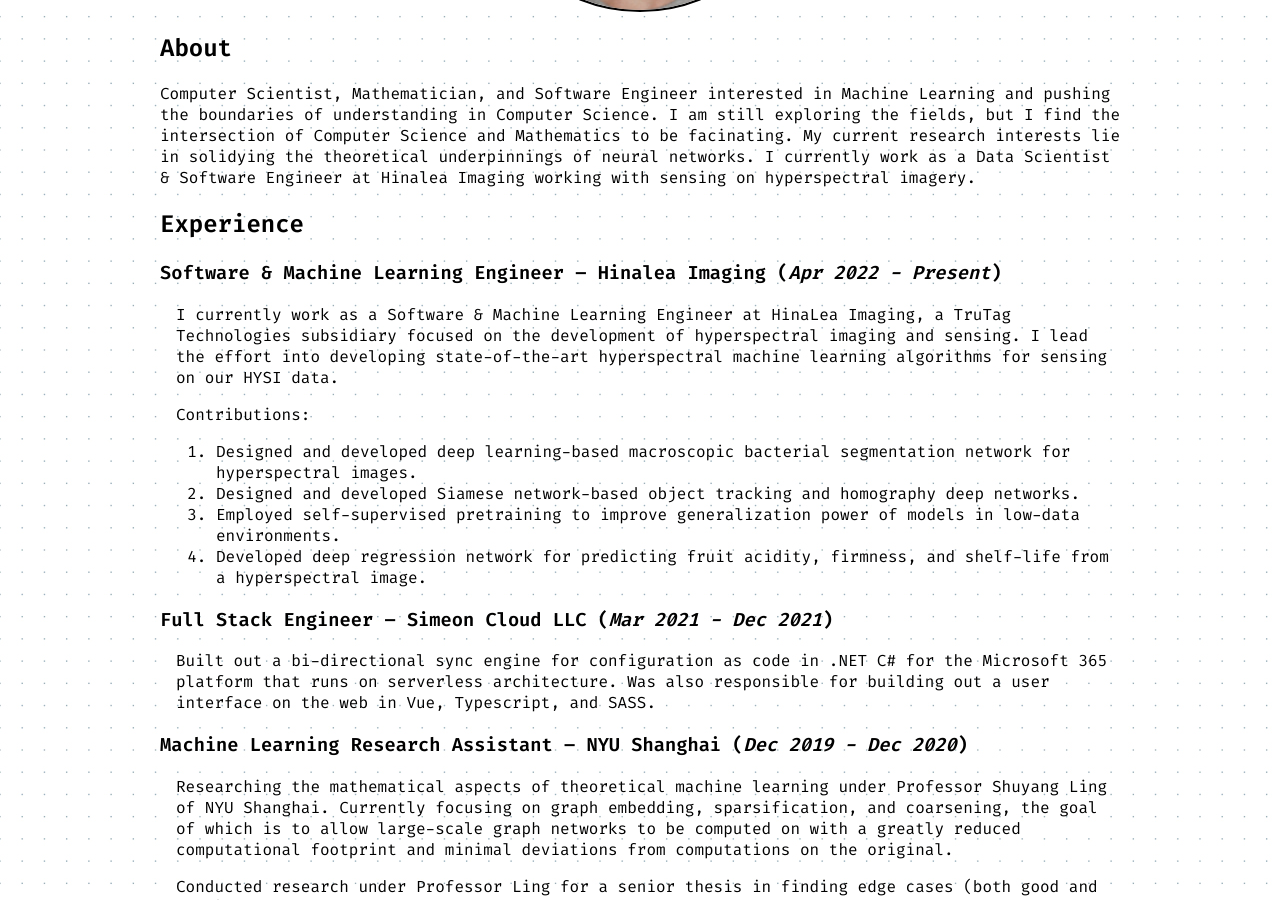
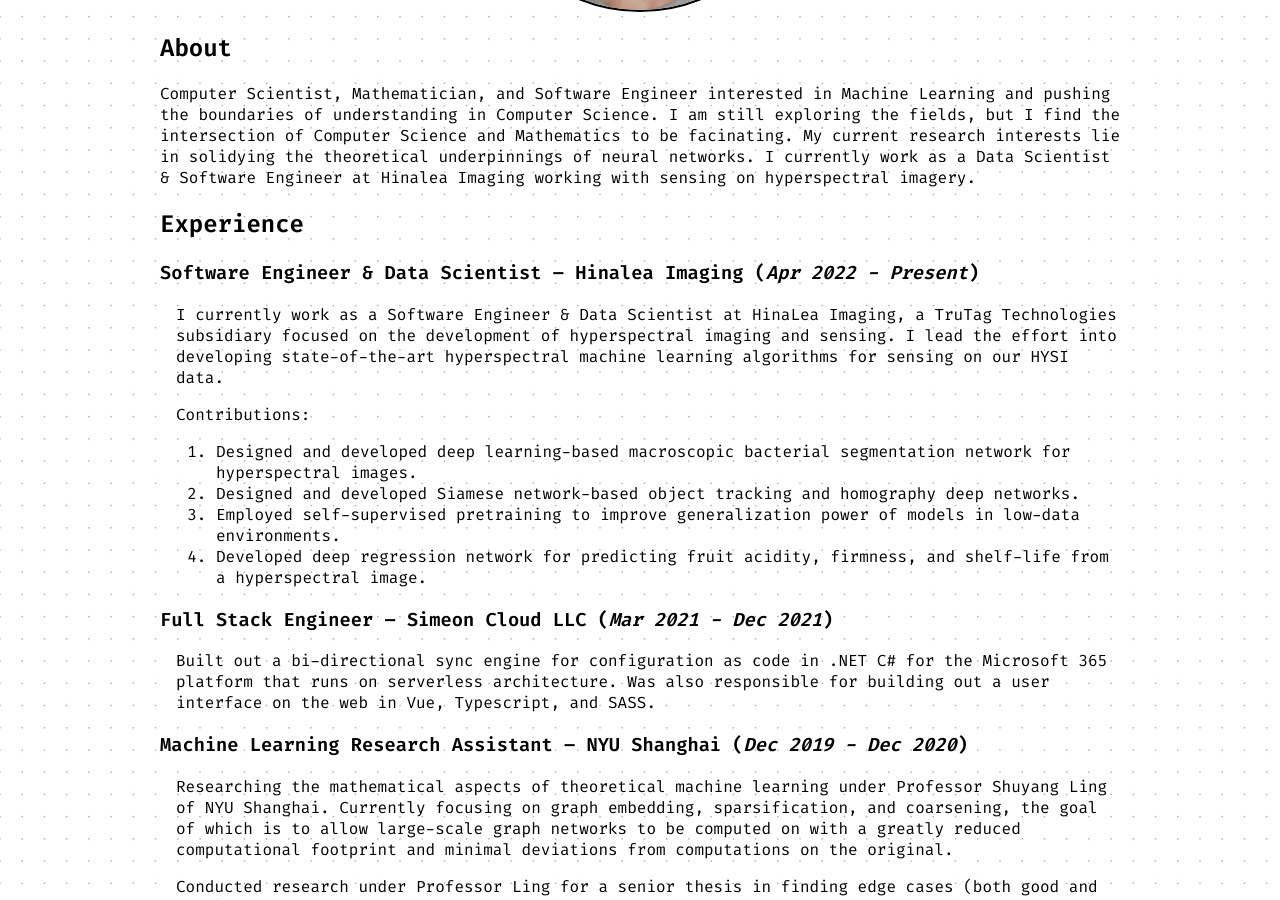
Before and after one commit to FrederickGeek8/freddy.us, a Jekyll site: the page built from index.html, in a window 1280 px wide and 900 px high, scrolled down 450 px. Built offline with Jekyll 4.4.1, drawn with Linux system fonts in a browser that asks for light colours.

Commit message:
I apparently didn't know the difference between mle and ds

```diff
--- a/index.html
+++ b/index.html
@@ -70,13 +70,13 @@
       </p>
       <h2 id="experience">Experience</h2>
       <h3>
-        Software & Machine Learning Engineer – Hinalea Imaging (<i
+        Software Engineer & Data Scientist – Hinalea Imaging (<i
           >Apr 2022 - Present</i
         >)
       </h3>
       <div class="exp_desc">
         <p>
-          I currently work as a Software & Machine Learning Engineer at HinaLea
+          I currently work as a Software Engineer & Data Scientist at HinaLea
           Imaging, a TruTag Technologies subsidiary focused on the development
           of hyperspectral imaging and sensing. I lead the effort into
           developing state-of-the-art hyperspectral machine learning algorithms
```
